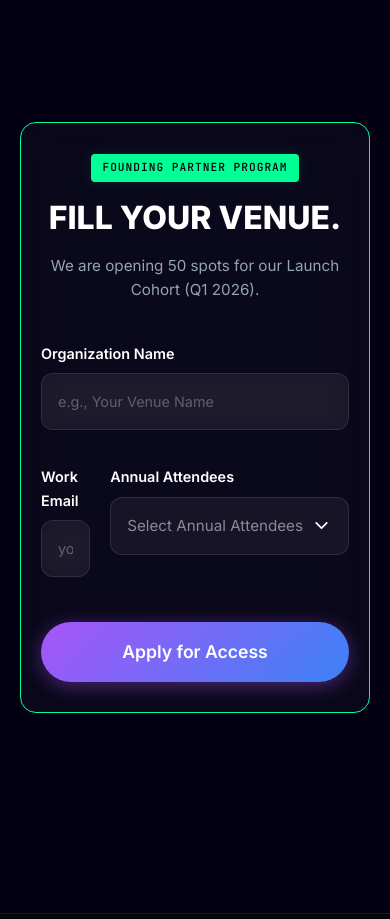
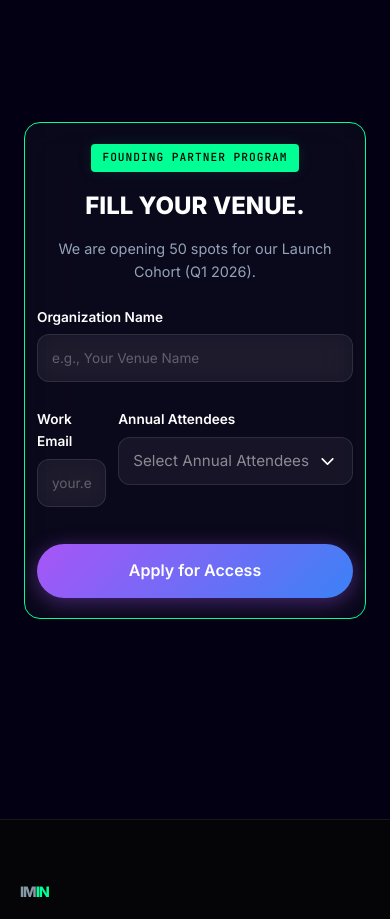
Before and after one commit to IvanKozmulyak/imin-webaap, a Next.js app: page / in a window 390 px wide. Shown: the part 10120-11039 px from the top of the page. Built offline with nearby package versions, Linux system fonts and the light colour scheme.

Commit message:
Some cosmetic changes

```diff
--- a/app/globals.css
+++ b/app/globals.css
@@ -1637,23 +1637,67 @@ footer {
   }
 
   #contact-form-card {
-    padding: 30px 20px !important;
+    padding: 24px 16px !important;
+    margin: 0 8px !important;
   }
 
   #contact-form-card h2 {
-    font-size: 2rem !important;
+    font-size: 1.75rem !important;
+    line-height: 1.2 !important;
+    margin-bottom: 16px !important;
   }
 
   #contact-form-card p {
-    font-size: 0.95rem !important;
+    font-size: 0.9rem !important;
+    margin-bottom: 24px !important;
   }
 
   #contact-form-card form {
     grid-template-columns: 1fr !important;
+    gap: 16px !important;
+  }
+
+  #contact-form-card form > div {
+    margin-bottom: 0 !important;
   }
 
   #contact-form-card form > div[style*="gridColumn: 'span 2'"] {
     grid-column: span 1 !important;
+  }
+
+  #contact-form-card .form-input {
+    padding: 14px 16px !important;
+    font-size: 0.9rem !important;
+  }
+
+  #contact-form-card label {
+    font-size: 0.85rem !important;
+    margin-bottom: 6px !important;
+  }
+
+  #contact-form-card .btn-gradient {
+    padding: 14px 20px !important;
+    font-size: 1rem !important;
+  }
+
+  /* Form Inputs - General Mobile Styles */
+  .form-input {
+    padding: 14px 16px !important;
+    font-size: 0.9rem !important;
+    box-sizing: border-box !important;
+    width: 100% !important;
+    min-height: 48px !important;
+    height: 48px !important;
+    line-height: 1.4 !important;
+  }
+
+  /* Dropdown Buttons - Match Form Input Height on Mobile */
+  .form-dropdown-button-nightlife,
+  .form-dropdown-button-festival,
+  .form-dropdown-button-register {
+    min-height: 48px !important;
+    height: 48px !important;
+    padding: 14px 16px !important;
   }
 
   /* Section Tags */
@@ -2291,11 +2335,82 @@ footer {
   }
 
   .modal-content {
-    padding: 24px 20px;
+    padding: 20px 16px !important;
+    margin: 12px !important;
+    width: calc(100% - 24px) !important;
+    max-width: calc(100% - 24px) !important;
+  }
+
+  .modal-close {
+    top: 10px !important;
+    right: 10px !important;
+    width: 32px !important;
+    height: 32px !important;
+  }
+
+  .modal-header {
+    padding-right: 36px !important;
+    margin-bottom: 20px !important;
   }
 
   .modal-title {
-    font-size: 1.5rem;
+    font-size: 1.35rem !important;
+  }
+
+  .modal-subtitle {
+    font-size: 0.85rem !important;
+  }
+
+  .partner-form {
+    gap: 16px !important;
+  }
+
+  .form-input,
+  .form-textarea {
+    padding: 10px 14px !important;
+    font-size: 0.85rem !important;
+    box-sizing: border-box !important;
+    width: 100% !important;
+    min-height: 48px !important;
+    height: 48px !important;
+    line-height: 1.4 !important;
+  }
+
+  .form-textarea {
+    height: auto !important;
+    min-height: 120px !important;
+  }
+
+  /* Dropdown Buttons - Match Form Input Height on Small Mobile */
+  .form-dropdown-button-nightlife,
+  .form-dropdown-button-festival,
+  .form-dropdown-button-register {
+    min-height: 48px !important;
+    height: 48px !important;
+    padding: 10px 14px !important;
+  }
+
+  .form-submit {
+    padding: 12px 20px !important;
+    font-size: 0.9rem !important;
+  }
+
+  #contact-form-card {
+    padding: 20px 12px !important;
+    margin: 0 4px !important;
+  }
+
+  #contact-form-card h2 {
+    font-size: 1.5rem !important;
+  }
+
+  #contact-form-card form {
+    gap: 12px !important;
+  }
+
+  #contact-form-card .form-input {
+    padding: 12px 14px !important;
+    font-size: 0.85rem !important;
   }
 
   .disclaimer-card {
@@ -2812,22 +2927,57 @@ footer {
 
 @media (max-width: 768px) {
   .modal-content {
-    padding: 30px 24px;
+    padding: 24px 16px !important;
     max-height: 95vh;
+    margin: 16px !important;
+    width: calc(100% - 32px) !important;
+    max-width: calc(100% - 32px) !important;
+  }
+
+  .modal-close {
+    top: 12px !important;
+    right: 12px !important;
+    width: 36px !important;
+    height: 36px !important;
+  }
+
+  .modal-header {
+    margin-bottom: 24px !important;
+    padding-right: 40px !important;
   }
 
   .modal-title {
-    font-size: 1.5rem;
+    font-size: 1.5rem !important;
+    line-height: 1.2 !important;
   }
 
   .modal-subtitle {
-    font-size: 0.9rem;
+    font-size: 0.9rem !important;
+  }
+
+  .partner-form {
+    gap: 20px !important;
+  }
+
+  .form-group {
+    gap: 6px !important;
+  }
+
+  .form-group label {
+    font-size: 0.85rem !important;
   }
 
   .form-input,
   .form-textarea {
-    font-size: 0.9rem;
-    padding: 12px 16px;
+    font-size: 0.9rem !important;
+    padding: 12px 16px !important;
+    box-sizing: border-box !important;
+    width: 100% !important;
+  }
+
+  .form-submit {
+    padding: 14px 24px !important;
+    font-size: 0.95rem !important;
   }
 }
 
```
